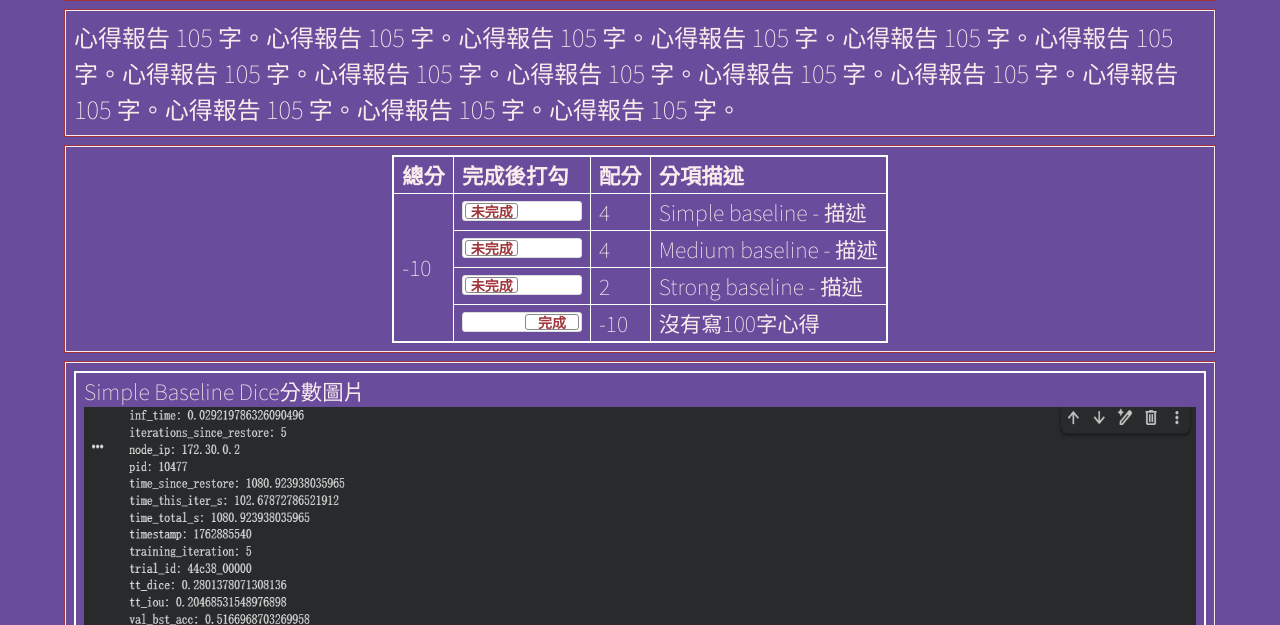
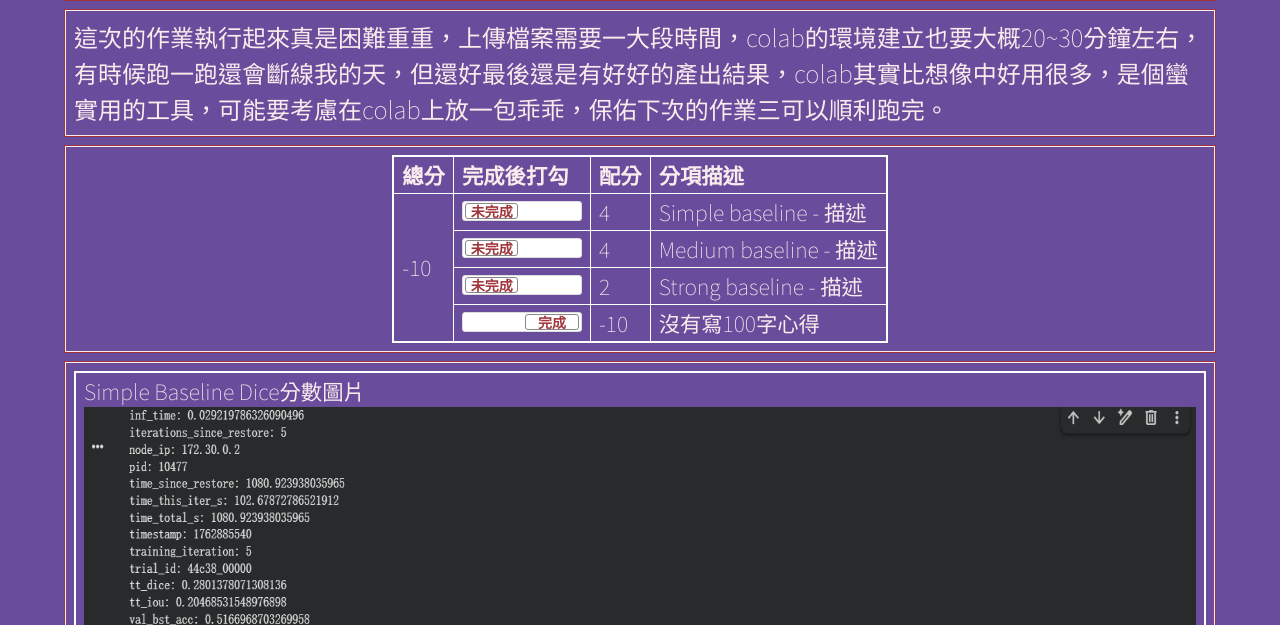
Before and after one commit to potato1012/ml2025f, a plain HTML site: page hw02/index.html in a window 1280 px wide. Shown: the part 175-800 px from the top of the page. Drawn offline with nearby package versions, Linux system fonts and the light colour scheme; a web font is replaced by a local one.

Commit message:
Update index.html
edit text

```diff
--- a/hw02/index.html
+++ b/hw02/index.html
@@ -153,7 +153,7 @@
   <!-- ------------------------------------------------>
   <div class="row hw12">
     <div class="col-md-12 twenty">
-      心得報告 105 字。心得報告 105 字。心得報告 105 字。心得報告 105 字。心得報告 105 字。心得報告 105 字。心得報告 105 字。心得報告 105 字。心得報告 105 字。心得報告 105 字。心得報告 105 字。心得報告 105 字。心得報告 105 字。心得報告 105 字。心得報告 105 字。
+        這次的作業執行起來真是困難重重，上傳檔案需要一大段時間，colab的環境建立也要大概20~30分鐘左右，有時候跑一跑還會斷線我的天，但還好最後還是有好好的產出結果，colab其實比想像中好用很多，是個蠻實用的工具，可能要考慮在colab上放一包乖乖，保佑下次的作業三可以順利跑完。
     </div>
   </div>
 
```
